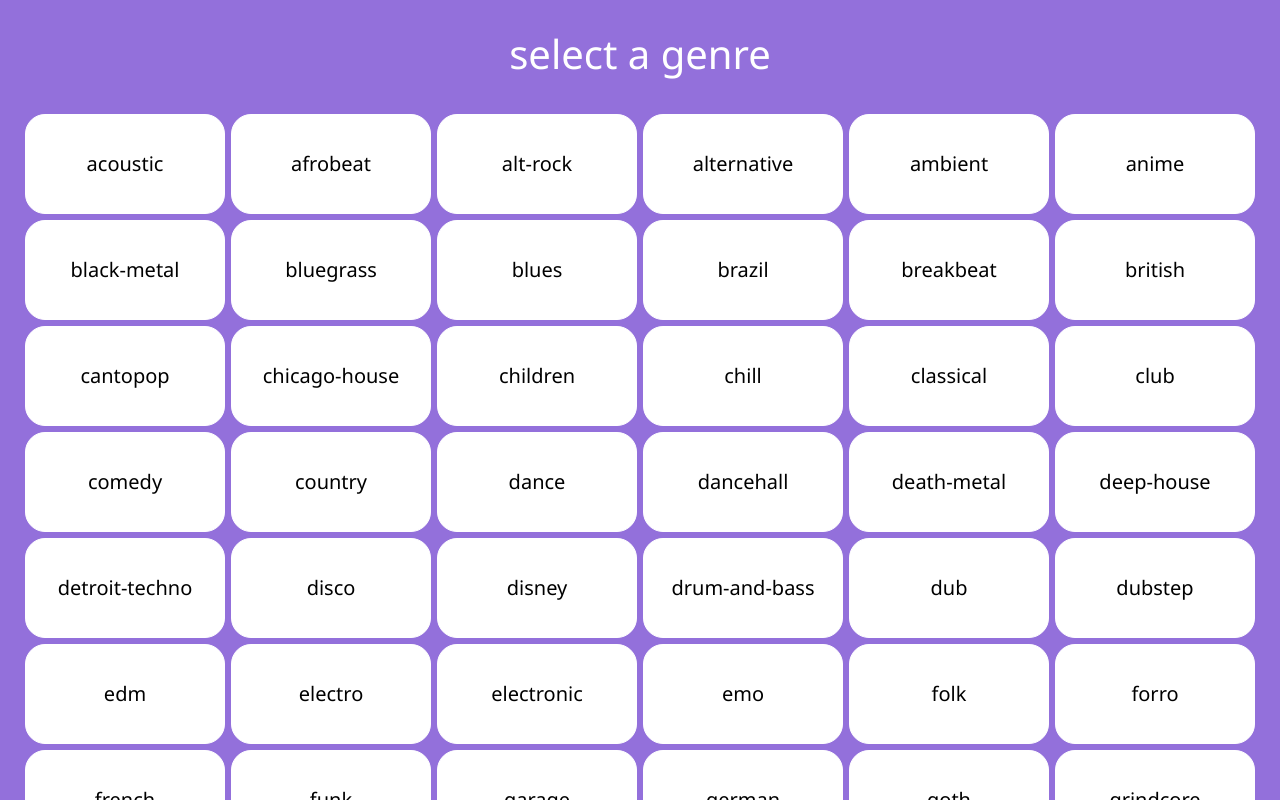
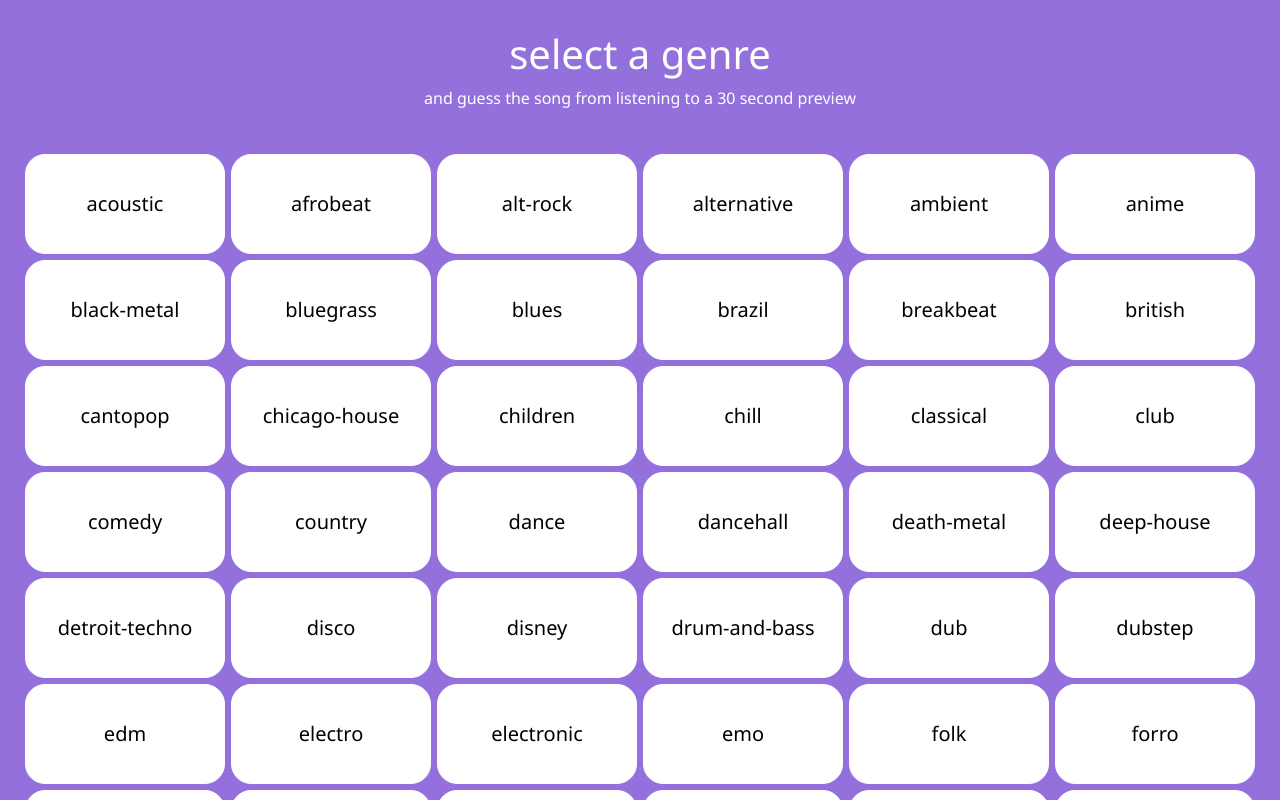
Before and after one commit to liua13/lyrical_notes, a React (Create React App) app in the folder frontend/: page / in a window 1280 px wide. Shown: the top 800 px of the page. Built offline with nearby package versions, Linux system fonts and the light colour scheme.

Commit message:
updated start page

```diff
--- a/frontend/src/Components/Start/index.js
+++ b/frontend/src/Components/Start/index.js
@@ -26,6 +26,7 @@ class Start extends React.Component {
     return (
       <div>
         <h1>select a genre</h1>
+        <p>and guess the song from listening to a 30 second preview</p>
         <div className="genre-container">
           {genres.genres.map((genre, i) => (
             <button
```
